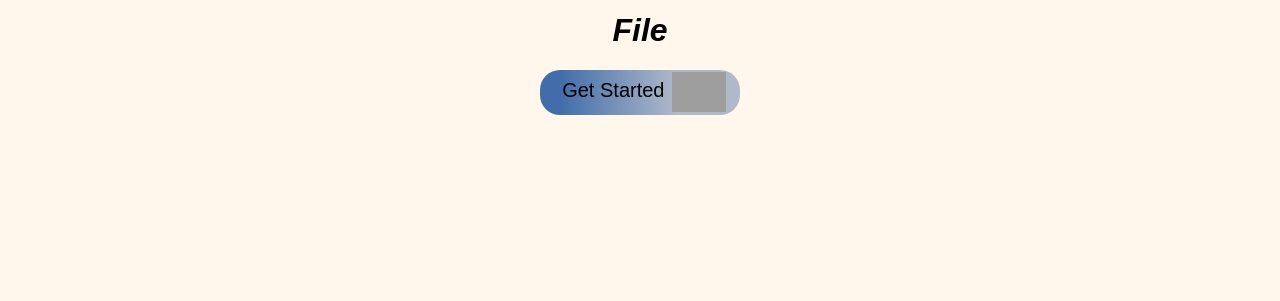
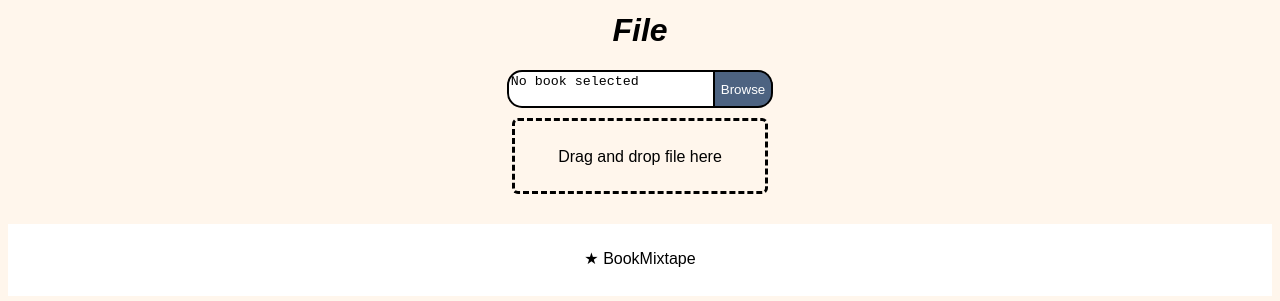
Before and after one commit to FabianKjellberg/book_to_music, a React (Vite) app: page /mixbook in a window 1280 px wide. Shown: the part 1951-2252 px from the top of the page. Before the commit the page ends 2074 px from the top, so only its background shows below. Built offline with nearby package versions, Linux system fonts and the light colour scheme; grey boxes are pictures that could not be loaded; a web font is replaced by a local one.

Commit message:
Added reader

```diff
--- a/src/App.jsx
+++ b/src/App.jsx
@@ -1,8 +1,7 @@
-import { Route, Routes } from 'react-router-dom';
-import StartPage from './startpage';
-import MixBook from './mixbook';
-import bannerImage from './img/banner.png'
-import FabianExempel from './fabianExempel.jsx'
+import { Route, Routes } from "react-router-dom";
+import StartPage from "./startpage";
+import MixBook from "./mixbook";
+import bannerImage from "./img/banner.png";
 
 function App() {
   return (
@@ -11,8 +10,10 @@ function App() {
       <Routes className="App">
         <Route path="/" element={<StartPage />} />
         <Route path="/mixbook" element={<MixBook />} />
-                <Route path="/fabianExempel" element={<FabianExempel />} />
       </Routes>
+      <div class="footer">
+        <p>★ BookMixtape</p>
+      </div>
     </>
   );
 }
--- /dev/null
+++ b/src/EpubViewer.jsx
@@ -0,0 +1,30 @@
+import React, { useEffect, useState } from "react";
+import UploadBookComponent from "./uploadBookComponent.jsx";
+import BookViewer from "./bookViewer.jsx";
+
+const EpubViewer = () => {
+  //en const book behövs för både UploadBookComponent och BookViewer
+  const [book, setBook] = useState(null);
+
+  //denna funktionen kallas på när man blädrar till ett nytt kapitel i bookViewer, använd för att styra spotifyPlayer
+  function sendSearchTermsToSpotifyApi(searchTerms) {
+    //searchTerms är en array av söktermer, den hämtar 4 ord per 3000 ord som finns i kapitlet
+    console.log("Test av callback funktion");
+    console.log(searchTerms);
+  }
+
+  return (
+    <>
+      {/*När en UploadBookComponent används behöver den se ut såhär eller så här <UploadBookComponent setBook={setBook} book={book}/> */}
+      <UploadBookComponent setBook={setBook} book={book} />
+      {/*När en BookViewer används behöver den se ut såhär eller så här <BookViewer book={book} sendSearchTermsToSpotifyApi={sendSearchTermsToSpotifyApi}/> */}
+      <div className="flex-container">
+        <BookViewer
+          book={book}
+          sendSearchTermsToSpotifyApi={sendSearchTermsToSpotifyApi}
+        />
+      </div>
+    </>
+  );
+};
+export default EpubViewer;
--- a/src/bookViewer.jsx
+++ b/src/bookViewer.jsx
@@ -1,11 +1,9 @@
-import './bookViewer.css'
 import React, { useEffect, useState, useRef } from "react";
-import ePub from 'epubjs';
-import OpenAiUtility from './openAiUtility.jsx'
-import UtilityFunctions from './utilityFunctions.jsx'
+import ePub from "epubjs";
+import OpenAiUtility from "./openAiUtility.jsx";
+import UtilityFunctions from "./utilityFunctions.jsx";
 
 export default function BookViewer(props) {
-
   const viewerRef = useRef(null);
   const [currentPage, setCurrentPage] = useState(1);
   const [renditioner, setRenditioner] = useState(null);
@@ -16,15 +14,13 @@ export default function BookViewer(props) {
   useEffect(() => {
     //om en bok finns, så renderas boken
     if (props.book) {
-            let rendition = props.book.renderTo(viewerRef.current,
-                {
+      let rendition = props.book.renderTo(viewerRef.current, {
         //Ändra på detta om ni vill ändra på sotrleken på readern
         width: 600,
-                    height: 800
-                }
-            );
+        height: 800,
+      });
       rendition.display();
-            setRenditioner(rendition)
+      setRenditioner(rendition);
 
       return () => {
         if (props.book) {
@@ -33,7 +29,6 @@ export default function BookViewer(props) {
       };
     }
   }, [props.book]); //
-
 
   //gå tillbaka en sida
   const goToPreviousPage = () => {
@@ -48,7 +43,7 @@ export default function BookViewer(props) {
   const goToNextPage = () => {
     console.log(renditioner.getContents());
     const oldURI = renditioner.getContents()[0].content.baseURI;
-        renditioner.next().then(() =>{
+    renditioner.next().then(() => {
       checkForNewChapter(oldURI, renditioner.getContents()[0]);
     });
   };
@@ -56,15 +51,17 @@ export default function BookViewer(props) {
   const checkForNewChapter = async (oldURI, newContent) => {
     const newURI = newContent.content.baseURI;
 
-        if(oldURI !== newURI){
+    if (oldURI !== newURI) {
+      const chapterText = newContent.content.innerText;
+      let wordCnt = UtilityFunctions.wordCount(chapterText);
 
-            const chapterText = newContent.content.innerText;
-            let wordCnt = UtilityFunctions.wordCount(chapterText)
+      if (wordCnt > 150) {
+        const filteredText = chapterText.replace(/[.,]/g, "");
 
-            if(wordCnt > 150){
-                const filteredText = chapterText.replace(/[.,]/g, '');
-
-                const splitText = UtilityFunctions.splitStringByWords(filteredText, wordsPerChunk);
+        const splitText = UtilityFunctions.splitStringByWords(
+          filteredText,
+          wordsPerChunk
+        );
 
         console.log(splitText);
 
@@ -72,7 +69,7 @@ export default function BookViewer(props) {
         props.sendSearchTermsToSpotifyApi(searchTermArray);
       }
     }
-    }
+  };
 
   const getApiStrings = async (textArray) => {
     const returnStrings = [];
@@ -82,23 +79,34 @@ export default function BookViewer(props) {
         const response = await OpenAiUtility.getSentiment(text);
         returnStrings.push(response);
       } catch (error) {
-                console.error('something went wrong with getting the search terms');
+        console.error("something went wrong with getting the search terms");
       }
     }
 
     return returnStrings;
   };
 
-
   return (
     <>
-            {props.book &&
+      {props.book && (
         <div>
+          <div className="flex-container">
+            <button onClick={() => goToPreviousPage()} className="book_button">
+              Go to previous page
+            </button>
+            <button onClick={() => goToNextPage()} className="book_button">
+              Go to next page
+            </button>
+            <button
+              onClick={() => getTextForCurrentPage()}
+              className="book_button"
+            >
+              Get text from this page
+            </button>
+          </div>
           <div ref={viewerRef}></div>
-                <button onClick={() => goToPreviousPage()}>Go to previous page</button>
-                <button onClick={() => goToNextPage()}>Go to next page</button>
-                <button onClick={() => getTextForCurrentPage()}>get text from this page</button>
-            </div>}
+        </div>
+      )}
     </>
   );
 }
--- a/src/fabianExempel.jsx
+++ /dev/null
@@ -1,32 +0,0 @@
-import React, { useEffect, useState } from "react";
-import UploadBookComponent from './uploadBookComponent.jsx'
-import BookViewer from './bookViewer.jsx'
-
-const FabianExempel = () => {
-
-    //en const book behövs för både UploadBookComponent och BookViewer
-    const [book, setBook] = useState(null);
-
-    //denna funktionen kallas på när man blädrar till ett nytt kapitel i bookViewer, använd för att styra spotifyPlayer
-    function sendSearchTermsToSpotifyApi(searchTerms){
-        //searchTerms är en array av söktermer, den hämtar 4 ord per 3000 ord som finns i kapitlet
-        console.log("Test av callback funktion")
-        console.log(searchTerms);
-    }
-
-    return(
-        <>
-            {/*När en UploadBookComponent används behöver den se ut såhär eller så här <UploadBookComponent setBook={setBook} book={book}/> */}
-            <UploadBookComponent
-                setBook={setBook}
-                book={book}
-            />
-            {/*När en BookViewer används behöver den se ut såhär eller så här <BookViewer book={book} sendSearchTermsToSpotifyApi={sendSearchTermsToSpotifyApi}/> */}
-            <BookViewer
-                book={book}
-                sendSearchTermsToSpotifyApi={sendSearchTermsToSpotifyApi}
-            />
-        </>
-    )
-}
-export default FabianExempel;
--- a/src/index.css
+++ b/src/index.css
@@ -4,10 +4,11 @@
   width: 100%;
 }
 
-.footer{
+.footer {
   text-align: center;
   background-color: #ffffff;
   padding: 1px;
+  height: 70px;
 }
 
 .flex-container {
--- a/src/mixbook.css
+++ b/src/mixbook.css
@@ -32,3 +32,14 @@ h1 {
 .button input:checked + label {
   border-color: rgb(0, 0, 0);
 }
+
+.book_button {
+  align-self: center;
+  background-color: #ffffff;
+  border-style: solid;
+  border-color: #000000;
+  border-radius: 16px;
+  border-width: 1px;
+  padding: 7px;
+  margin: 5px;
+}
--- a/src/mixbook.jsx
+++ b/src/mixbook.jsx
@@ -1,10 +1,8 @@
 import React from "react";
 import "./mixbook.css";
+import EpubViewer from "./EpubViewer";
 
 function MixBook() {
-  const fixedGradient =
-    "linear-gradient(90deg, rgba(66,109,170,1) 10%, rgba(175,185,201,1) 68%)";
-
   const handleSubmit = (e) => {
     e.preventDefault();
   };
@@ -59,18 +57,8 @@ function MixBook() {
       </div>
 
       <h1>File</h1>
-
-      <div className="flex-container">
-        <button
-          className="start-button row"
-          style={{ background: fixedGradient }}
-        >
-          <p>Get Started</p>
-          <img
-            src="https://cdn.discordapp.com/attachments/1078963035630223391/1136323255955898388/616818.png"
-            alt="Icon"
-          />
-        </button>
+      <div>
+        <EpubViewer></EpubViewer>
       </div>
     </div>
   );
--- a/src/uploadBookComponent.css
+++ b/src/uploadBookComponent.css
@@ -2,50 +2,53 @@
   display: flex;
   flex-direction: column;
   align-items: center;
-
 }
 
 .buttonAndTextBox {
   display: flex;
   align-items: center;
   margin-bottom: 10px;
-
 }
 
 .selectedBook {
   width: 200px;
-    height: 30px; /* Adjusted height to match the button */
-    border: 1px solid #ccc;
-    border-radius: 0; /* Removed border-radius */
+  height: 30px;
+  border: 2px solid #000000;
+  border-radius: 0;
   resize: none;
-    border-bottom-left-radius: 4px;
-    border-top-left-radius: 4px;
+  border-bottom-left-radius: 15px;
+  border-top-left-radius: 15px;
 }
 
 .browseButton {
-    background-color: #527d52;
+  background: #4d6381;
+  border-top: 2px solid #000000;
+  border-right: 2px solid #000000;
+  border-bottom: 2px solid #000000;
+  border-left: 0px solid #000000;
   color: white;
-    border: none;
-    border-top-right-radius: 4px;
-    border-bottom-right-radius: 4px;
+  border-top-right-radius: 15px;
+  border-bottom-right-radius: 15px;
   cursor: pointer;
-    height: 36px;
+  height: 38px;
 }
 
 .dragAndDrop {
-    border: 3px dashed #aaa;
+  border: 3px dashed #000000;
   border-radius: 6px;
   text-align: center;
-    text-align-all: center;
   width: 250px;
-    height: 150px;
+  height: 50px;
   cursor: pointer;
-    font-family: "tahoma";
-    color: #aaa;
+  color: #000000;
   padding-top: 20px;
+  margin-bottom: 30px;
 }
 
-/* Optional: Style the drag-and-drop area when files are being dragged over */
+.dragAndDrop p {
+  margin-top: -1px;
+}
+
 .dragAndDrop.dragging {
   background-color: #f0f8ff;
   border-color: #4682b4;
--- a/src/uploadBookComponent.jsx
+++ b/src/uploadBookComponent.jsx
@@ -1,6 +1,6 @@
-import './uploadBookComponent.css'
+import "./uploadBookComponent.css";
 import React, { useEffect, useState, useRef } from "react";
-import ePub from 'epubjs';
+import ePub from "epubjs";
 
 export default function UploadBookComponent(props) {
   const [bookString, setBookString] = useState("No book selected");
@@ -9,16 +9,14 @@ export default function UploadBookComponent(props) {
 
   useEffect(() => {
     if (props.book) {
-
       props.book.loaded.metadata.then((metadata) => {
         setBookString(metadata.title + ", " + metadata.creator);
       });
 
-
       const rendition = props.book.renderTo(viewerRef.current, {
         //ändra om ni vill ändra på storleken på cover preview
         width: 200,
-                height: 400
+        height: 400,
       });
       rendition.display();
       return () => {
@@ -66,7 +64,6 @@ export default function UploadBookComponent(props) {
     event.preventDefault();
   };
 
-
   return (
     <>
       <div
@@ -82,15 +79,14 @@ export default function UploadBookComponent(props) {
           <input
             type="file"
             ref={fileInputRef}
-                        style={{ display: 'none' }}
+            style={{ display: "none" }}
             onChange={handleFileChange}
-                        accept={'.epub'}
+            accept={".epub"}
           />
         </div>
-                <div className="dragAndDrop">Drag and drop file here</div>
-                {props.book && (
-                    <div ref={viewerRef}></div>
-                )}
+        <div className="dragAndDrop">
+          <p>Drag and drop file here</p>
+        </div>
       </div>
     </>
   );
```
Lines whose indentation alone changed are shown as unchanged.
